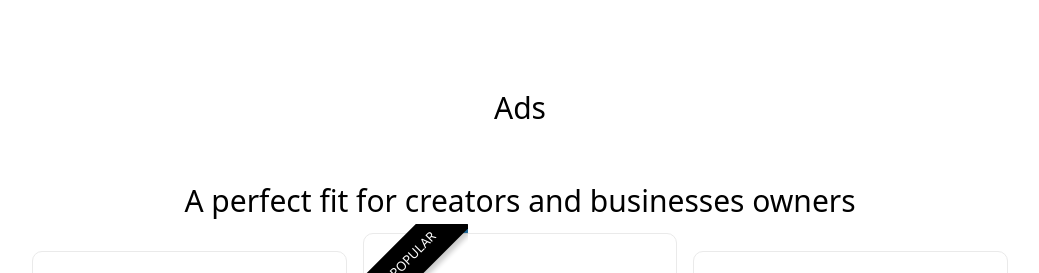
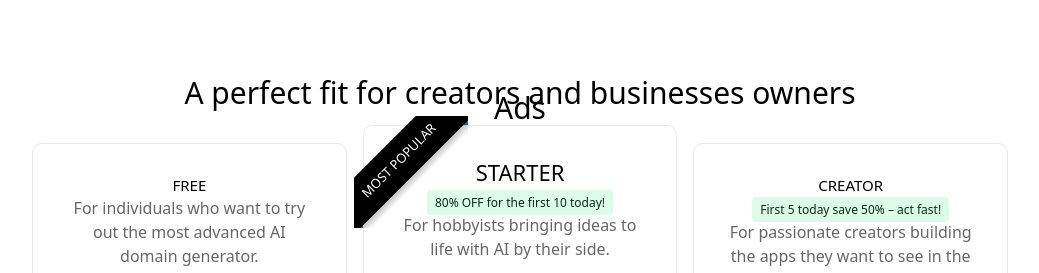
Before and after one commit to romanvieito/simplerb, a Next.js app: page /lpads in a window 1280 px wide. Shown: the part 128-401 px from the top of the page, without its empty margins (120-1159 px from the left). Built offline with nearby package versions, Linux system fonts and the light colour scheme; no server answers.

Commit message:
margin top

```diff
--- a/components/CPricing.tsx
+++ b/components/CPricing.tsx
@@ -110,9 +110,9 @@ export default function CPricing() {
   };
 
   return (
-    <div>
+    <div style={{ marginTop: -60 }}>
       <div className={styles.pricingTitle}>
-        <h2 className="mt-12 font-medium" style={{ fontSize: 30 }}>
+        <h2 className="font-medium" style={{ fontSize: 30 }}>
           A perfect fit for creators and businesses owners
         </h2>
       </div>
```
